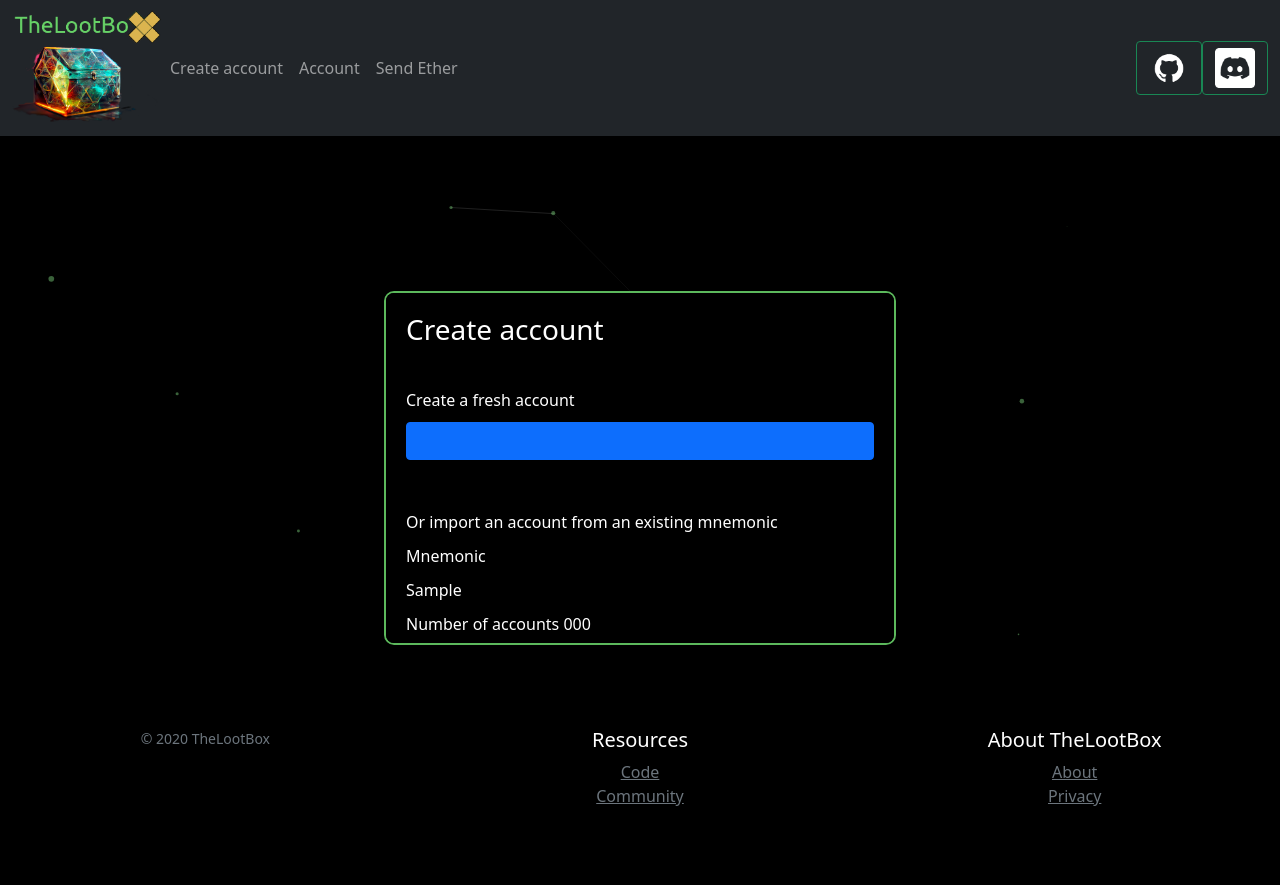
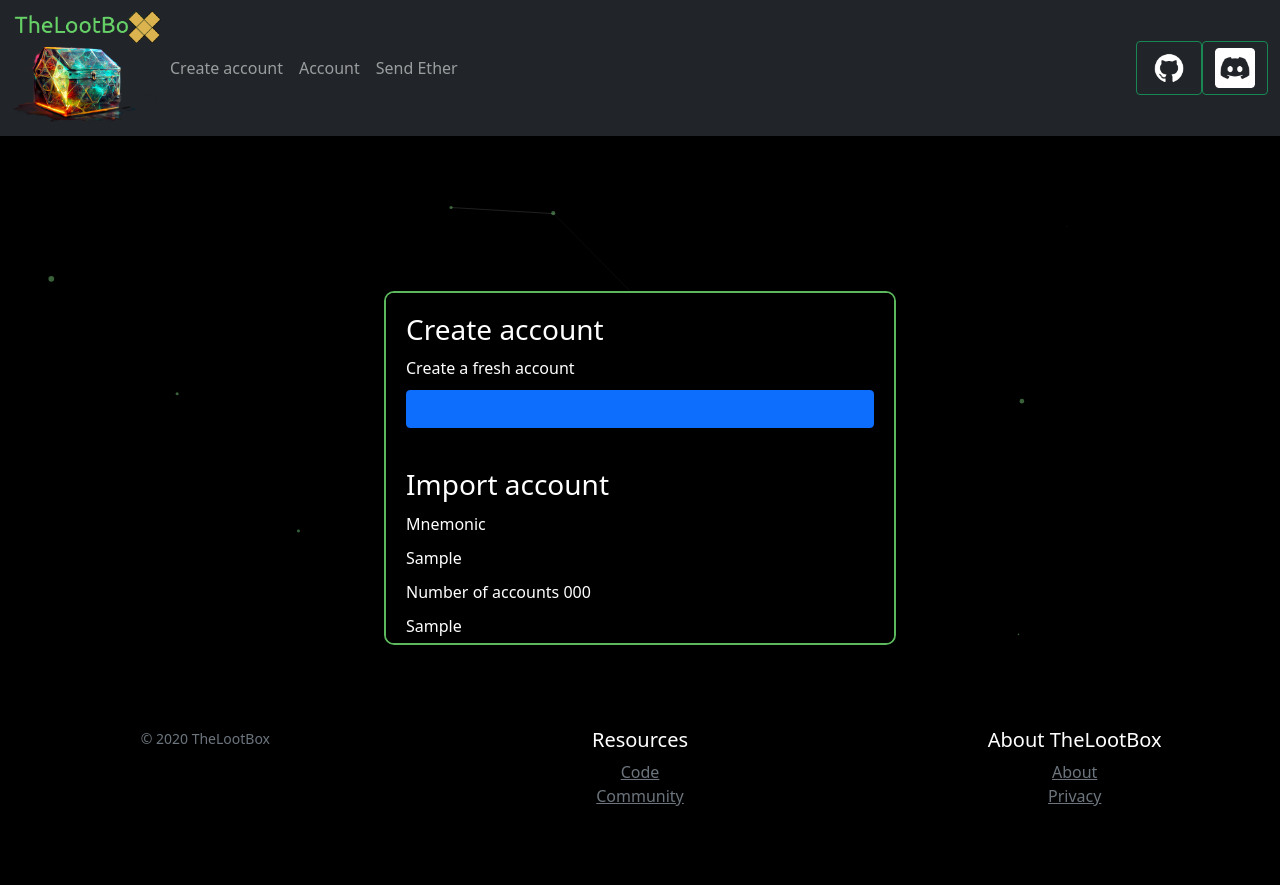
Before and after one commit to B3nac/Lichen, a Python web app: template src/TheLootBoxWallet/code/templates/create.html in a window 1280 px wide. Run offline with Jinja, Linux system fonts and the light colour scheme; the template is opened without the code that fills it: most values are stand-ins (such as "Sample title", 1, 10 or a date in 2020); form fields are guessed from the names that the template uses.

Commit message:
Update create.html template and README.md

```diff
--- a/src/TheLootBoxWallet/code/templates/create.html
+++ b/src/TheLootBoxWallet/code/templates/create.html
@@ -11,7 +11,6 @@
     <div class="form-row">
         <div>
             <h3>Create account</h3>
-            <br>
             <p>Create a fresh account</p>
             {{ create_account_form.create(class="btn btn-primary")}}
         </div>
@@ -20,7 +19,7 @@
 <form method="POST" action="create">
         <div>
             <br>
-            <p>Or import an account from an existing mnemonic</p>
+	    <h3>Import account</h3>
 	    <p>Mnemonic</p>
             <p>{{ form_create_multiple.create_from_mnemonic }}</p>
             <p>Number of accounts {{ form_create_multiple.number_of_accounts }}</p>
```
Also changed, not shown: README.md.
